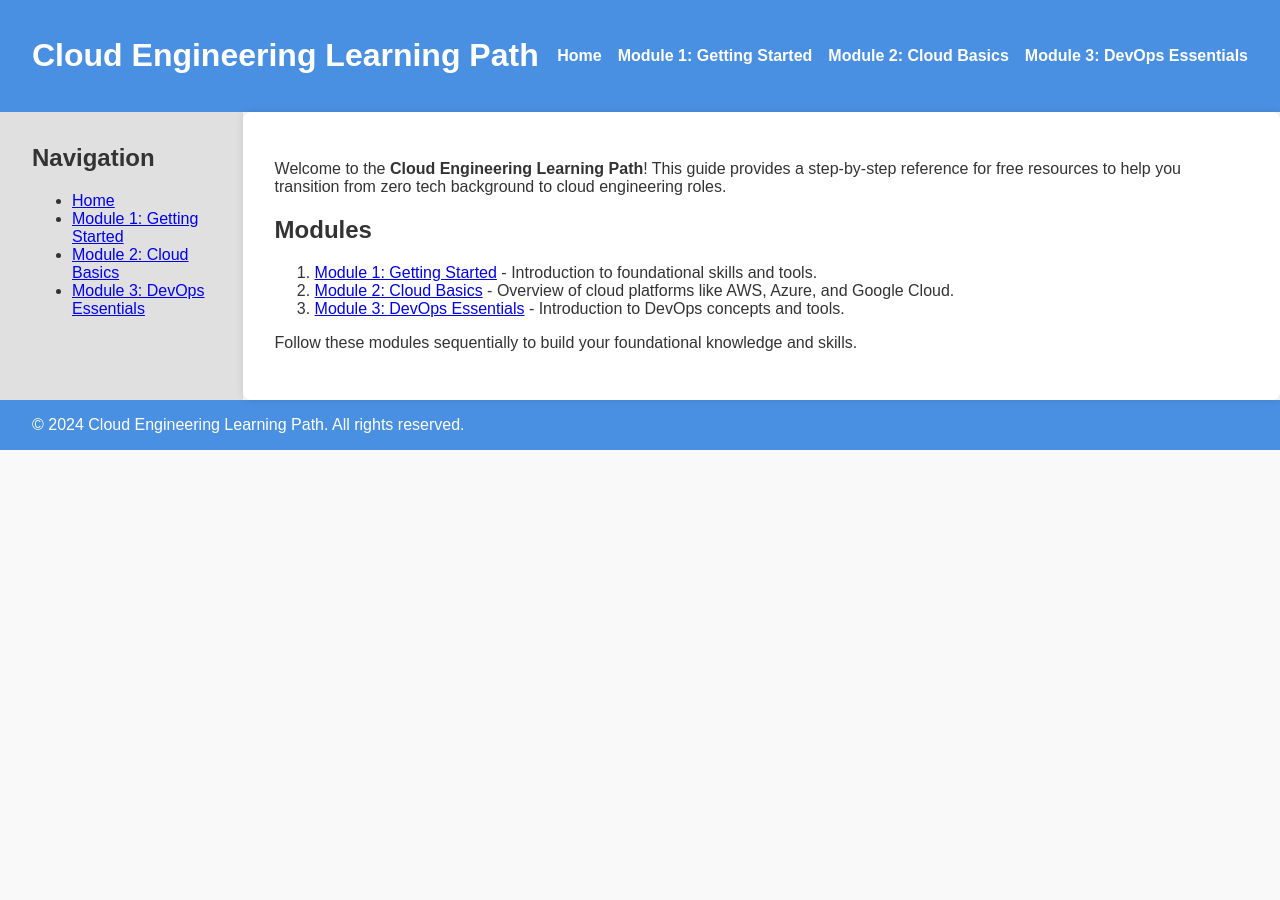
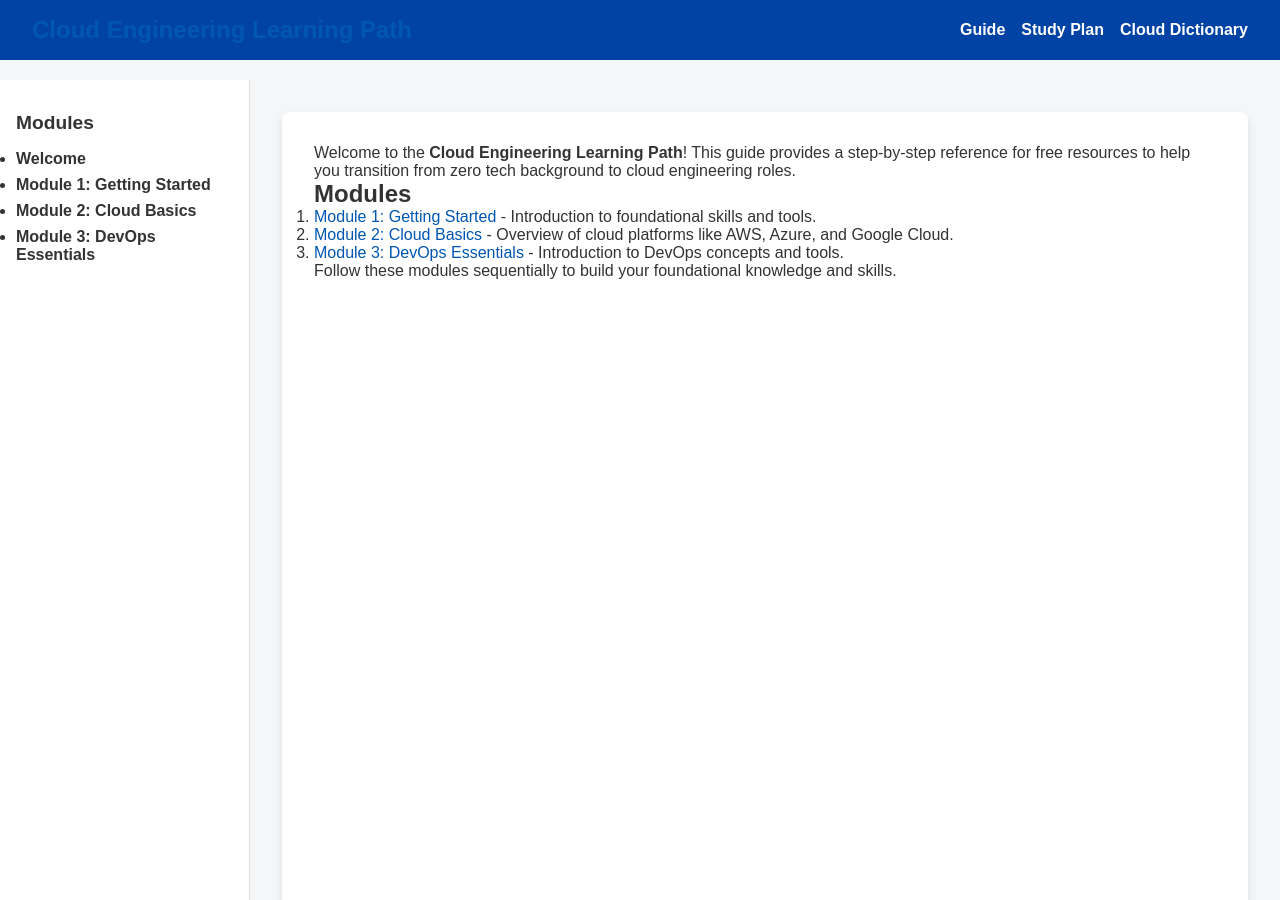
Before and after one commit to mrcloudchase/mrcloudchase.github.io, a Jekyll site: the page built from index.md, in a window 1280 px wide and 900 px high. Built offline with Jekyll 4.4.1, drawn with Linux system fonts in a browser that asks for light colours; some of the changed text lies outside the part shown.

Commit message:
Update html structure

```diff
--- a/_layouts/default.html
+++ b/_layouts/default.html
@@ -7,38 +7,67 @@
   <link rel="stylesheet" href="{{ '/assets/css/style.css' | relative_url }}">
 </head>
 <body>
-  <header>
-    <h1><a href="{{ site.baseurl }}/">{{ site.title }}</a></h1>
-    <nav>
-      <ul>
-        <li><a href="{{ site.baseurl }}/">Home</a></li>
+  <!-- Header -->
+  <header class="site-header">
+    <div class="header-content">
+      <h1 class="site-title"><a href="{{ site.baseurl }}/">{{ site.title }}</a></h1>
+      <nav class="top-nav">
+        <ul>
+          <li><a href="{{ site.baseurl }}/">Guide</a></li>
+          <li><a href="{{ site.baseurl }}/study-plan">Study Plan</a></li>
+          <li><a href="{{ site.baseurl }}/cloud-dictionary">Cloud Dictionary</a></li>
+        </ul>
+      </nav>
+    </div>
+  </header>
+
+  <!-- Layout with Sidebar and Main Content -->
+  <div class="layout">
+    <!-- Sidebar -->
+    <aside class="sidebar">
+      <h2>Modules</h2>
+      <ul class="sidebar-nav">
+        <li><a href="{{ site.baseurl }}/">Welcome</a></li>
         {% for module in site.modules %}
         <li><a href="{{ module.url | relative_url }}">{{ module.title }}</a></li>
         {% endfor %}
       </ul>
-    </nav>
-  </header>
-
-  <div class="layout" style="display: flex;">
-    <!-- Sidebar for navigation -->
-    <aside class="sidebar">
-      <h2>Navigation</h2>
-      <ul>
-        <li><a href="{{ site.baseurl }}/">Home</a></li>
-        {% for module in site.modules %}
-        <li><a href="{{ module.url | relative_url }}">{{ module.title }}</a></li>
-        {% endfor %}
-        <!-- Add additional links here as you scale -->
-      </ul>
     </aside>
 
-    <!-- Main Content Area -->
-    <main class="main-content">
-      {{ content }}
+    <!-- Main Content -->
+    <main class="content">
+      <article>
+        {{ content }}
+      </article>
     </main>
   </div>
 
-  <footer>
+  <!-- Footer -->
+  <footer class="site-footer">
+    <div class="footer-content">
+      <div class="footer-links">
+        <h4>Socials</h4>
+        <ul>
+          <li><a href="#">Discord</a></li>
+          <li><a href="#">Instagram</a></li>
+          <li><a href="#">Twitter</a></li>
+        </ul>
+      </div>
+      <div class="footer-links">
+        <h4>Guide Help</h4>
+        <ul>
+          <li><a href="#">Report Issue</a></li>
+          <li><a href="#">GitHub Repo</a></li>
+        </ul>
+      </div>
+      <div class="footer-links">
+        <h4>Community</h4>
+        <ul>
+          <li><a href="#">Contributors</a></li>
+          <li><a href="#">Code of Conduct</a></li>
+        </ul>
+      </div>
+    </div>
     <p>© {{ "now" | date: "%Y" }} {{ site.title }}. All rights reserved.</p>
   </footer>
 </body>
--- a/assets/css/style.css
+++ b/assets/css/style.css
@@ -1,82 +1,132 @@
-/* assets/css/style.css */
+/* Reset some basic elements */
+* {
+    box-sizing: border-box;
+    margin: 0;
+    padding: 0;
+}
 
 body {
     font-family: Arial, sans-serif;
-    margin: 0;
-    padding: 0;
-    background-color: #f9f9f9;
+    background-color: #f4f6f8;
     color: #333;
 }
 
-header, footer {
-    background-color: #4A90E2;
-    color: white;
-    padding: 1rem 2rem;
-    display: flex;
-    align-items: center;
-    justify-content: space-between;
-}
-
-header h1 a, footer p {
-    margin: 0;
-    color: white;
+a {
+    color: #0056b3;
     text-decoration: none;
 }
 
-nav ul {
-    list-style: none;
-    margin: 0;
-    padding: 0;
-    display: flex;
-    gap: 1rem;
+a:hover {
+    text-decoration: underline;
 }
 
-nav ul li a {
+/* Header */
+.site-header {
+    background-color: #0043a4;
     color: white;
-    text-decoration: none;
+    padding: 1rem 2rem;
+    position: fixed;
+    width: 100%;
+    top: 0;
+    z-index: 1000;
+}
+
+.header-content {
+    display: flex;
+    justify-content: space-between;
+    align-items: center;
+}
+
+.site-title {
+    font-size: 1.5rem;
     font-weight: bold;
 }
 
-nav ul li a:hover {
-    text-decoration: underline;
+.top-nav ul {
+    display: flex;
+    gap: 1rem;
+    list-style: none;
 }
 
-.container {
-    max-width: 1000px;
-    margin: 0 auto;
+.top-nav ul li a {
+    color: white;
+    font-weight: bold;
+}
+
+/* Layout */
+.layout {
+    display: flex;
+    margin-top: 80px; /* Adjust to match header height */
+}
+
+/* Sidebar */
+.sidebar {
+    width: 250px;
+    background-color: #fff;
+    padding: 2rem 1rem;
+    border-right: 1px solid #ddd;
+    height: 100vh;
+    position: sticky;
+    top: 80px;
+}
+
+.sidebar h2 {
+    font-size: 1.2rem;
+    margin-bottom: 1rem;
+}
+
+.sidebar-nav ul {
+    list-style: none;
+    padding-left: 0;
+}
+
+.sidebar-nav li {
+    margin: 0.5rem 0;
+}
+
+.sidebar-nav a {
+    color: #333;
+    font-weight: bold;
+}
+
+/* Main Content */
+.content {
+    flex: 1;
+    padding: 2rem;
+    background-color: #fff;
+    border-radius: 8px;
+    box-shadow: 0 4px 8px rgba(0, 0, 0, 0.1);
+    margin: 2rem;
+}
+
+/* Footer */
+.site-footer {
+    background-color: #333;
+    color: white;
     padding: 2rem;
 }
 
-.sidebar {
-    width: 250px;
-    padding: 2rem;
-    background-color: #e0e0e0;
+.footer-content {
+    display: flex;
+    justify-content: space-around;
 }
 
-.sidebar h2 {
-    margin-top: 0;
+.footer-links h4 {
+    margin-bottom: 0.5rem;
 }
 
-.main-content {
-    padding: 2rem;
-    background: white;
-    border-radius: 8px;
-    box-shadow: 0 0 10px rgba(0, 0, 0, 0.1);
+.footer-links ul {
+    list-style: none;
 }
 
-/* Responsive layout for mobile */
-@media (max-width: 768px) {
-    header, footer {
-        flex-direction: column;
-    }
-    nav ul {
-        flex-direction: column;
-        align-items: center;
-    }
-    .layout {
-        display: block;
-    }
-    .sidebar {
-        width: 100%;
-    }
+.footer-links ul li {
+    margin: 0.3rem 0;
 }
+
+.footer-links a {
+    color: #ccc;
+}
+
+.footer-links a:hover {
+    color: #fff;
+}
```
